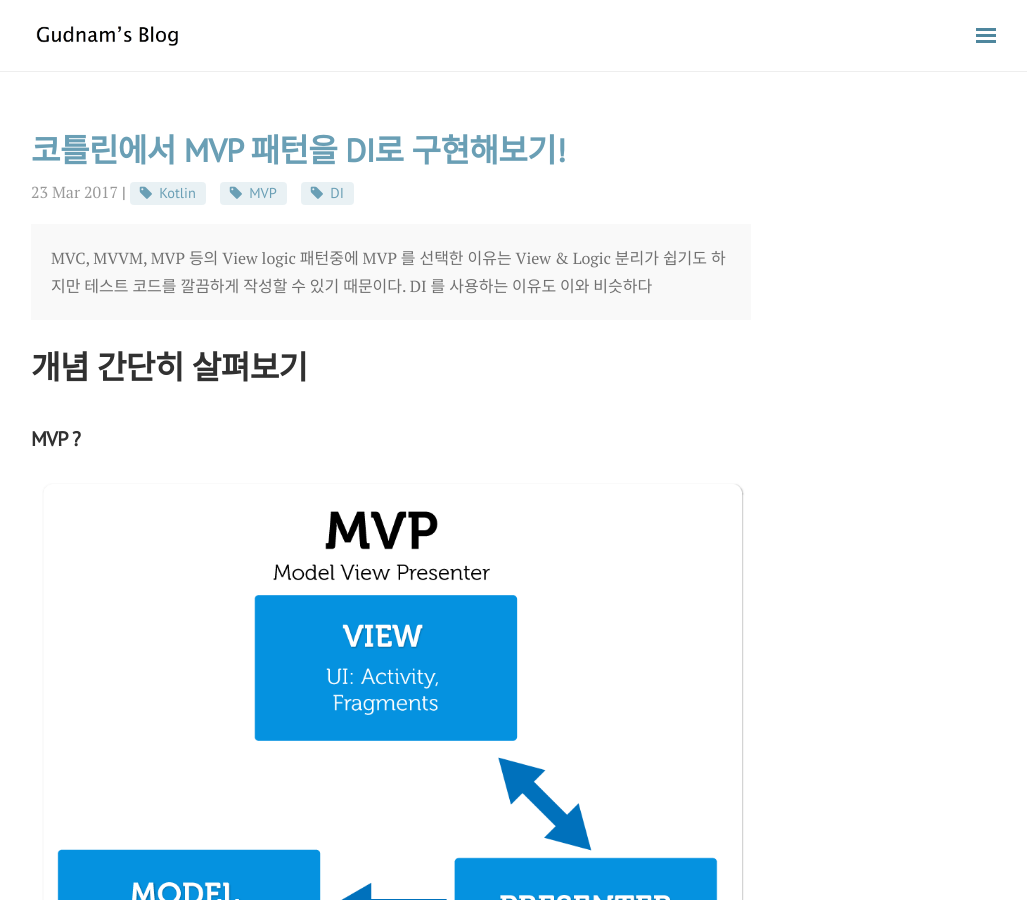
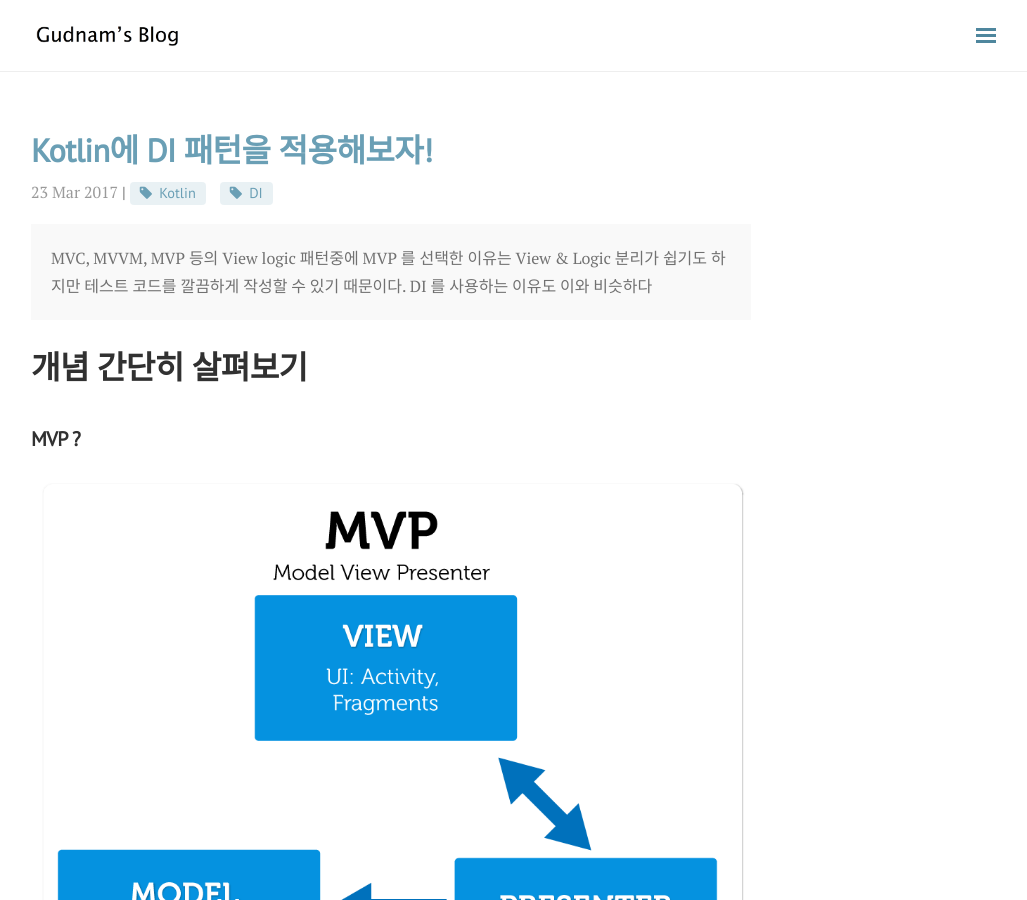
Before and after one commit to gudnam/gudnam.github.io, a Jekyll site: the page built from _posts/2017-03-23-di.md, in a window 1280 px wide and 900 px high. Shown: the whole window, without its empty margins (249-1276 px from the left). Built offline with Jekyll 4.4.1, drawn with Linux system fonts in a browser that asks for light colours; nearby versions of some CDN libraries; comment, search, counter and statistics services are not loaded.

```diff
--- a/_posts/2017-03-23-di.md
+++ b/_posts/2017-03-23-di.md
@@ -1,9 +1,9 @@
 ---
 layout: post
 categories: Study
-tags: [Kotlin, MVP, DI]
+tags: [Kotlin, DI]
 author: Gudnam
-title: 코틀린에서 MVP 패턴을 DI로 구현해보기!
+title: Kotlin에 DI 패턴을 적용해보자!
 ---
 <div class="message">
 MVC, MVVM, MVP 등의 View logic 패턴중에 MVP 를 선택한 이유는 View & Logic 분리가 쉽기도 하지만 테스트 코드를 깔끔하게 작성할 수 있기 때문이다. DI 를 사용하는 이유도 이와 비슷하다
```
Also changed, not shown: _posts/2017-03-23-kotlin-mvp.md (+1 -1 lines).
